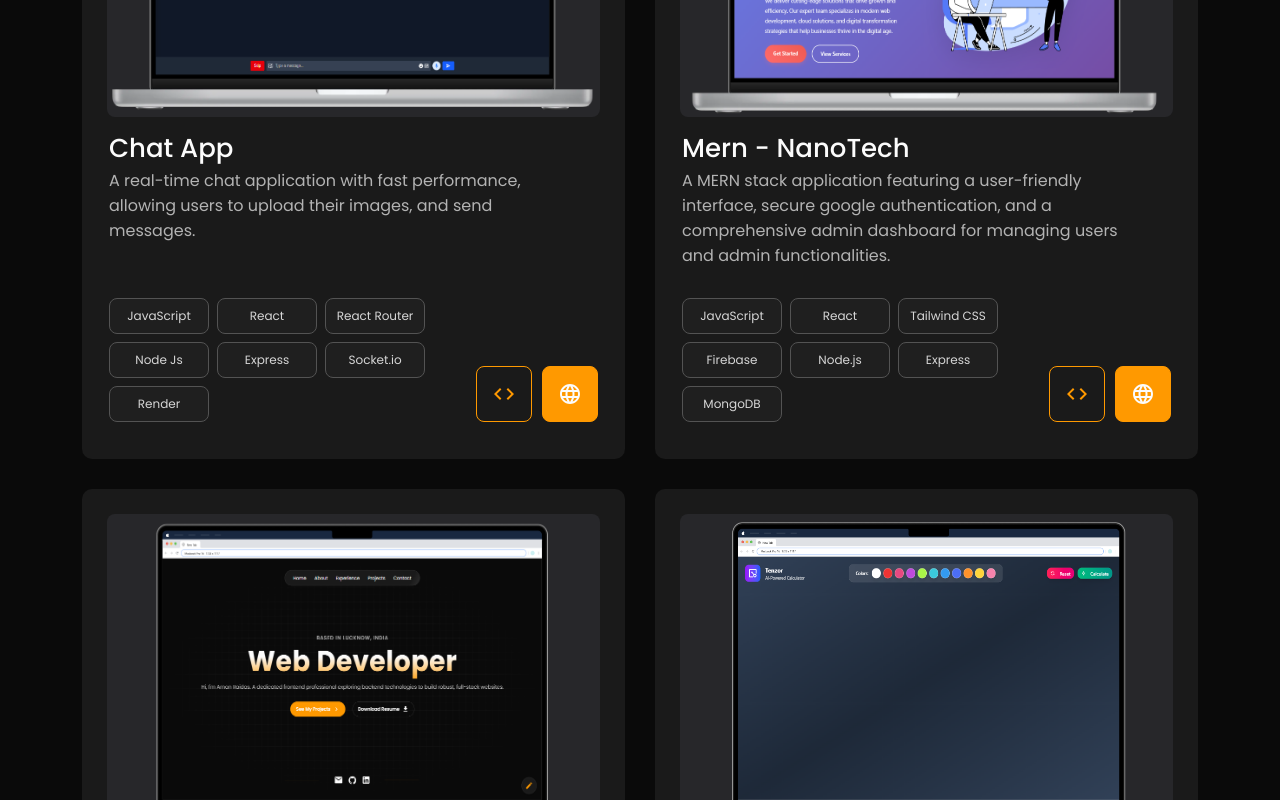
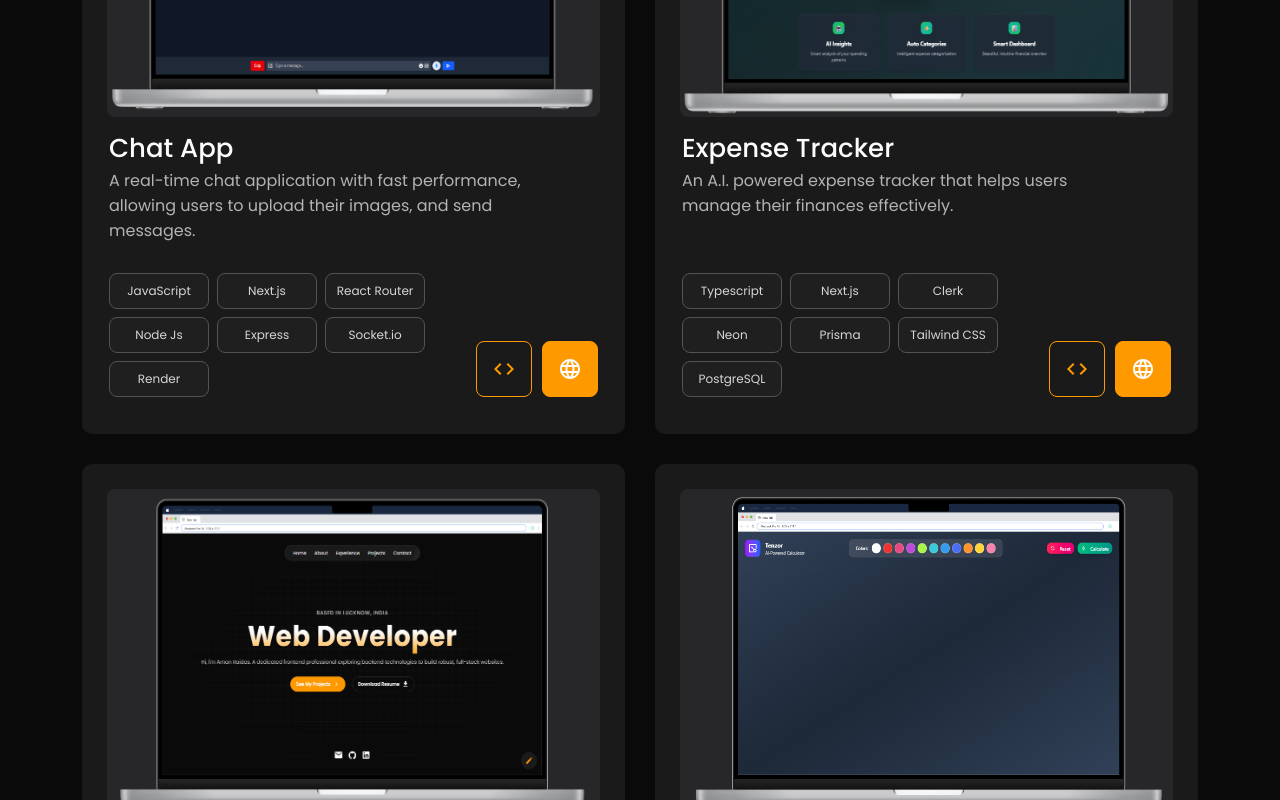
Before and after one commit to igamanraj/Portfolio, a React (Vite) app: page / in a window 1280 px wide. Shown: the part 1840-2640 px from the top of the page. Built offline with nearby package versions, Linux system fonts and the light colour scheme.

Commit message:
New Project Added to Portfolio : Expense Tracker A. I.

```diff
--- a/src/constants/userData.js
+++ b/src/constants/userData.js
@@ -16,6 +16,7 @@ import GitIcon from "../assets/Git.svg";
 import NextJsIcon from "../assets/Next.js.svg";
 import NodeJsIcon from "../assets/Node.js.svg";
 import TenzorImg from "../assets/Tenzor.png";
+import ExpImg from "../assets/Exp.png"
 
 export const userData = {
   name: "Aman Raidas",
@@ -138,7 +139,7 @@ export const userData = {
           "A real-time chat application with fast performance, allowing users to upload their images, and send messages.",
         techStack: [
           "JavaScript",
-          "React",
+          "Next.js",
           "React Router",
           "Node Js",
           "Express",
@@ -151,18 +152,18 @@ export const userData = {
       },
       {
         id: 2,
-        name: "Mern - NanoTech",
-        description: "A MERN stack application featuring a user-friendly interface, secure google authentication, and a comprehensive admin dashboard for managing users and admin functionalities.",
-        techStack: ["JavaScript", "React", "Tailwind CSS", "Firebase", "Node.js", "Express", "MongoDB"],
-        image: NanoTechImg,
-        github: "https://github.com/igamanraj/MERN",
-        website: "https://nanotech-pi.vercel.app/",
+        name: "Expense Tracker",
+        description: "An A.I. powered expense tracker that helps users manage their finances effectively.",
+        techStack: ["Typescript", "Next.js", "Clerk","Neon", "Prisma","Tailwind CSS", "PostgreSQL"],
+        image: ExpImg,
+        github: "https://github.com/igamanraj/Next-Expense-Tracker-AI",
+        website: "https://exptrackerai-io.vercel.app",
       },
       {
         id: 3,
         name: "Portfolio",
         description:
-          "A personal portfolio website showcasing my skills, projects, and experience in web development. It features a clean design, responsive layout, and smooth navigation to highlight my work effectively.",
+        "A personal portfolio website showcasing my skills, projects, and experience in web development. It features a clean design, responsive layout, and smooth navigation to highlight my work effectively.",
         techStack: ["JavaScript", "React", "CSS", "Github", "Vercel"],
         image: PortFolioImg,
         github: "https://github.com/igamanraj/Portfolio",
@@ -176,7 +177,16 @@ export const userData = {
         image: TenzorImg,
         github: "https://github.com/igamanraj/Tenzor",
         website: "https://tenzor-io.vercel.app",
-      }
+      },
+      {
+        id: 5,
+        name: "Mern - NanoTech",
+        description: "A MERN stack application featuring a user-friendly interface, secure google authentication, and a comprehensive admin dashboard for managing users and admin functionalities.",
+        techStack: ["JavaScript", "React", "Tailwind CSS", "Firebase", "Node.js", "Express", "MongoDB"],
+        image: NanoTechImg,
+        github: "https://github.com/igamanraj/MERN",
+        website: "https://nanotech-pi.vercel.app/",
+      },
     ],
   },
   contactData: {
```
Also changed, not shown: src/assets/Exp.png (added).
